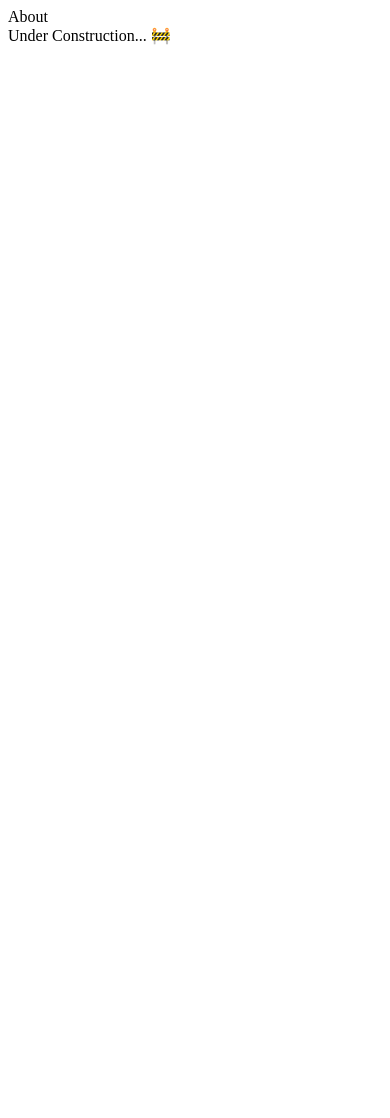
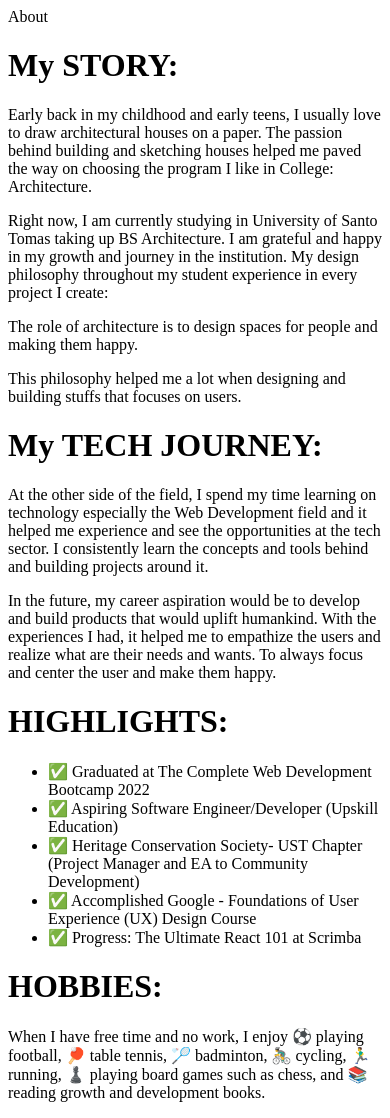
Before and after one commit to johncanero/johncanero-website, a Next.js app: page /about in a window 390 px wide. Before the commit the page ends 844 px from the top, so only its background shows below. Built offline with nearby package versions, Linux system fonts and the light colour scheme.

Commit message:
Fix About Section: Update Your About Me and Logo Link in Mobile

```diff
--- a/pages/about.tsx
+++ b/pages/about.tsx
@@ -7,7 +7,77 @@ const about = () => {
         About
       </div>
 
-      <div className="text-center text-2xl md:text-4xl font-Poppins mt-4">Under Construction... 🚧</div>
+
+      <div className=" font-Poppins mx-8 md:mx-60">
+        <h1 className="mt-6 text-center">My STORY:</h1>
+        <p className="mt-3 text-justify">
+          Early back in my childhood and early teens, I usually love to draw
+          architectural houses on a paper. The passion behind building and
+          sketching houses helped me paved the way on choosing the program I
+          like in College: Architecture.
+        </p>
+
+        <p className="mt-3 text-justify">
+          Right now, I am currently studying in University of Santo Tomas taking
+          up BS Architecture. I am grateful and happy in my growth and journey
+          in the institution. My design philosophy throughout my student
+          experience in every project I create:{" "}
+        </p>
+
+        <p className="italic mt-5 text-center">
+          The role of architecture is to design spaces for people and making
+          them happy.
+        </p>
+
+        <p className="mt-5 text-justify">
+          This philosophy helped me a lot when designing and building stuffs
+          that focuses on users.
+        </p>
+
+        <h1 className="mt-6 text-center">My TECH JOURNEY:</h1>
+
+        <p className="mt-3 text-justify">
+          At the other side of the field, I spend my time learning on technology
+          especially the Web Development field and it helped me experience and
+          see the opportunities at the tech sector. I consistently learn the
+          concepts and tools behind and building projects around it.
+        </p>
+
+        <p className="mt-3 text-justify">
+          In the future, my career aspiration would be to develop and build
+          products that would uplift humankind. With the experiences I had, it
+          helped me to empathize the users and realize what are their needs and
+          wants. To always focus and center the user and make them happy.
+        </p>
+
+        <h1 className="mt-6 text-justify">HIGHLIGHTS:</h1>
+
+        <ul>
+          <div className="mt-3">
+            <li>✅ Graduated at The Complete Web Development Bootcamp 2022 </li>
+            <li>
+              ✅ Aspiring Software Engineer/Developer (Upskill Education){" "}
+            </li>
+            <li>
+              ✅ Heritage Conservation Society- UST Chapter (Project Manager and
+              EA to Community Development){" "}
+            </li>
+            <li>
+              ✅ Accomplished Google - Foundations of User Experience (UX)
+              Design Course{" "}
+            </li>
+            <li>✅ Progress: The Ultimate React 101 at Scrimba </li>
+          </div>
+        </ul>
+
+        <h1 className="mt-6 text-justify">HOBBIES:</h1>
+
+        <p className="mt-3 mb-12 text-justify">
+          When I have free time and no work, I enjoy ⚽ playing football, 🏓
+          table tennis, 🏸 badminton, 🚴‍♂️ cycling, 🏃‍♂️ running, ♟️ playing board
+          games such as chess, and 📚 reading growth and development books.
+        </p>
+      </div>
     </div>
   );
 };
--- a/sections/Header.tsx
+++ b/sections/Header.tsx
@@ -17,7 +17,7 @@ const Header = () => {
 
   const navigations = [
     { label: "Home", path: "/" },
-    { label: "About", path: "/about" },
+    { label: "About Me", path: "/about" },
   ];
 
   const renderThemeChanger = () => {
```
Also changed, not shown: components/MenuDropdown.tsx (+12 -6 lines).
